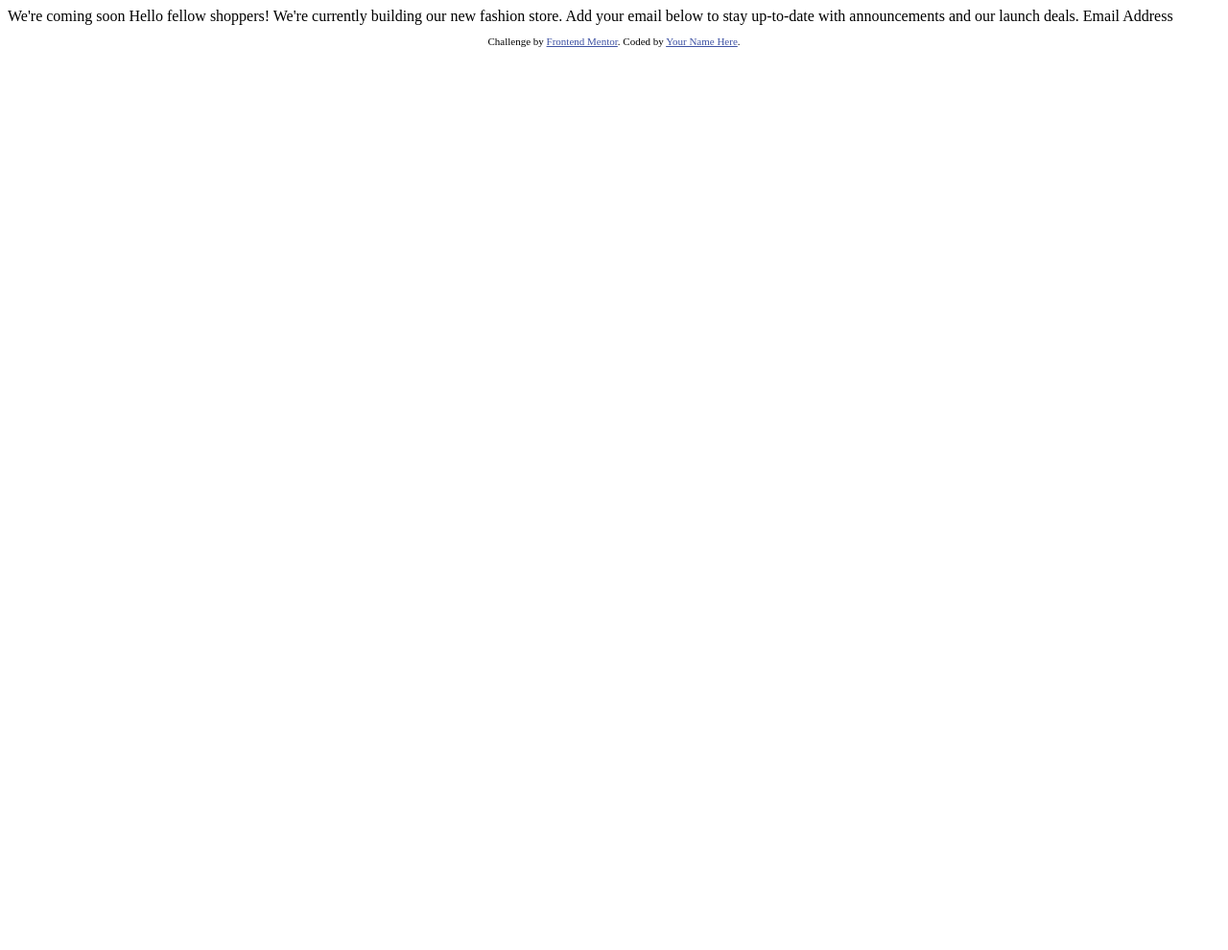
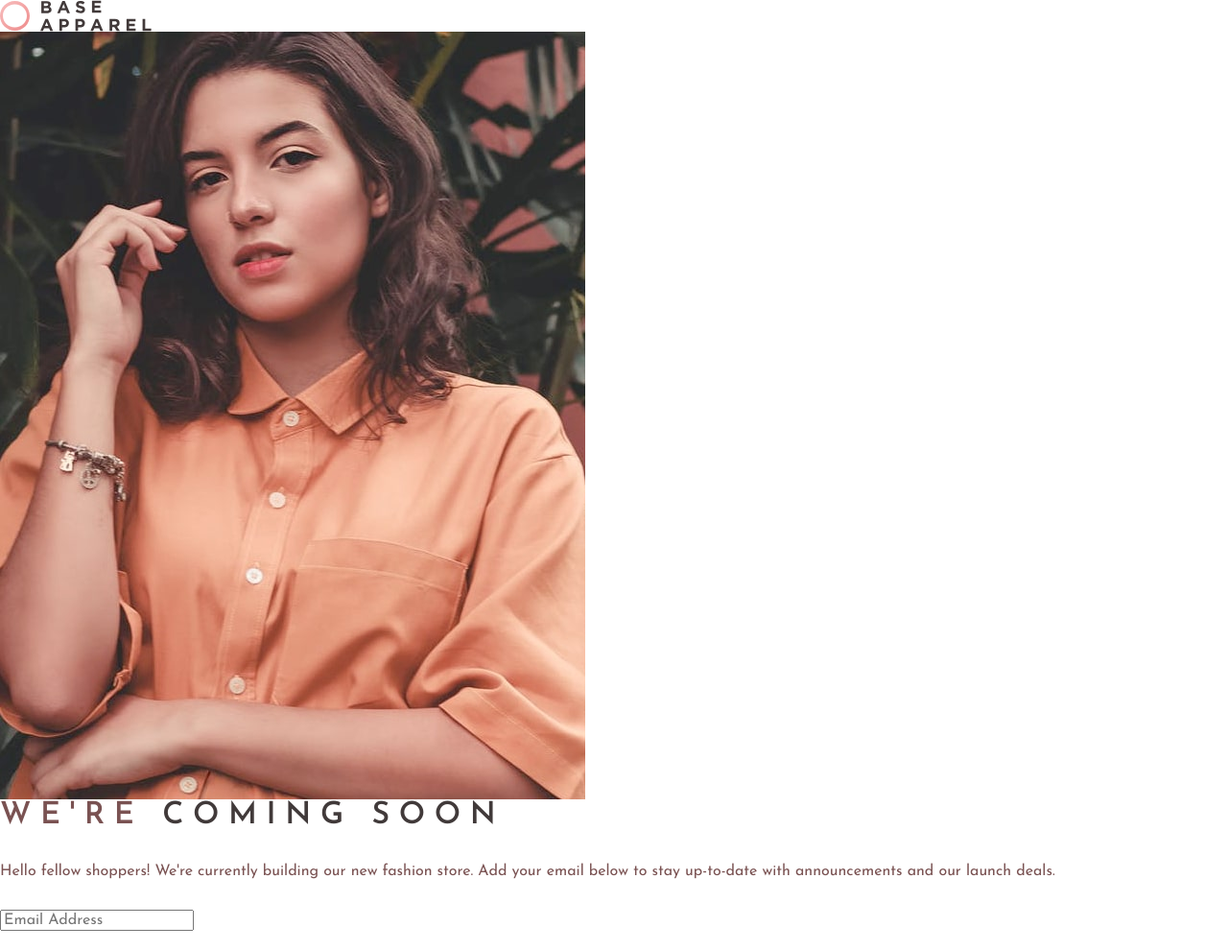
Before and after one commit to Islandstone89/base-apparal-coming-sson-page-mysoluton, a plain HTML site: page index.html in a window 1280 px wide. Shown: the whole page at 96% size. Before the commit the page ends 800 px from the top, so only its background shows below. Drawn offline with Linux system fonts and the light colour scheme.

Commit message:
* Added fonts * Set up Custom Properties

```diff
--- a/index.html
+++ b/index.html
@@ -2,32 +2,38 @@
 <html lang="en">
 <head>
   <meta charset="UTF-8">
-  <meta name="viewport" content="width=device-width, initial-scale=1.0"> <!-- displays site properly based on user's device -->
+  <meta name="viewport" content="width=device-width, initial-scale=1.0">
 
   <link rel="icon" type="image/png" sizes="32x32" href="./images/favicon-32x32.png">
-
+  <link rel="stylesheet" href="style.css">
   <title>Frontend Mentor | Base Apparel coming soon page</title>
-
-  <!-- Feel free to remove these styles or customise in your own stylesheet 👍 -->
-  <style>
-    .attribution { font-size: 11px; text-align: center; }
-    .attribution a { color: hsl(228, 45%, 44%); }
-  </style>
 </head>
 <body>
+  <header class="header">
+    <img src="images/logo.svg" alt="">
+  </header><!-- end header -->
 
-  We're coming soon
+  <main class="main">
 
-  Hello fellow shoppers! We're currently building our new fashion store.
-  Add your email below to stay up-to-date with announcements and our launch deals.
+    <div class="image">
+      <picture class="picture">
+        <source srcset="/images/hero-desktop.jpg" media="(min-width: 50rem)" class="hero-image-desktop">
+        <img src="images/hero-mobile.jpg" alt="A woman wearing an orange shirt" class="hero-image-mobile">
+      </picture><!-- end picture -->
+    </div><!-- end image -->
 
-  Email Address
+    <div class="text flow">
+      <h1 class="main-heading">We're <span class="accent">coming soon</span></h1>
+      <p class="main-paragraph">Hello fellow shoppers! We're currently building our new fashion store. Add your email below to stay up-to-date with announcements and our launch deals.</p>
 
-  <footer>
-    <p class="attribution">
-      Challenge by <a href="https://www.frontendmentor.io?ref=challenge" target="_blank">Frontend Mentor</a>.
-      Coded by <a href="#">Your Name Here</a>.
-    </p>
-  </footer>
+      <form class="form">
+        <div class="input-wrapper">
+          <input type="email" name="email" id="email" placeholder="Email Address">
+          <img src="images/icon-arrow.svg" alt="" class="icon-arrow">
+        </div><!-- end input-wrapper -->
+      </form><!-- end form -->
+    </div><!-- end text -->
+
+  </main><!-- end main -->
 </body>
 </html>
--- /dev/null
+++ b/style.css
@@ -0,0 +1,148 @@
+
+/* CSS RESET */
+
+/* Box sizing rules */
+*,
+*::before,
+*::after {
+  box-sizing: border-box;
+}
+
+/* Prevent font size inflation */
+html {
+  -moz-text-size-adjust: none;
+  -webkit-text-size-adjust: none;
+  text-size-adjust: none;
+}
+
+/* Remove default margin in favour of better control in authored CSS */
+body, h1, h2, h3, h4, p,
+figure, blockquote, dl, dd {
+  margin: 0;
+}
+
+/* Remove list styles on ul, ol elements */
+ul,
+ol {
+  list-style: none;
+}
+
+
+/* Set shorter line heights on headings and interactive elements */
+h1, h2, h3, h4,
+button, input, label {
+  line-height: 1.1;
+}
+
+/* Balance text wrapping on headings */
+h1, h2,
+h3, h4 {
+  text-wrap: balance;
+}
+
+/* Avoid orphans on paragraphs */
+p {
+    text-wrap: pretty;
+}
+
+
+a {
+  color: currentColor;
+}
+
+/* Make images easier to work with */
+img,
+picture {
+  max-width: 100%;
+  display: block;
+}
+
+/* Inherit fonts for inputs and buttons */
+input, button,
+textarea, select {
+  font: inherit;
+}
+
+/* Make sure textareas without a rows attribute are not tiny */
+textarea:not([rows]) {
+  min-height: 10em;
+}
+
+/* Anything that has been anchored to should have extra scroll margin */
+:target {
+  scroll-margin-block: 5ex;
+}
+
+/* FONTS */
+
+@font-face {
+  font-family: 'Josefin Sans';
+  src: url(assets/fonts/JosefinSans-Light.woff2) format("woff2");
+  font-weight: 300;
+}
+
+@font-face {
+  font-family: 'Josefin Sans';
+  src: url(assets/fonts/JosefinSans-Regular.woff2) format("woff2");
+  font-weight: 400;
+}
+
+@font-face {
+  font-family: 'Josefin Sans';
+  src: url(assets/fonts/JosefinSans-SemiBold.woff2) format("woff2");
+  font-weight: 600;
+}
+
+/* CUSTOM PROPERTIES */
+
+:root {
+  /* COLORS */
+
+  /* Primary */
+  --clr-desaturated-red: hsl(0, 36%, 70%);
+  --clr-desaturated-red-darker: hsl(from var(--clr-desaturated-red) h 20% 40%);
+  --clr-soft-red: hsl(0, 93%, 68%);
+
+  /* Neutral */
+  --clr-dark-grayish-red: hsl(0, 6%, 24%);
+
+  /* Gradients */
+  --clr-white: hsl(0, 0%, 100%);
+  --clr-saturated-white: hsl(0, 100%, 98%);
+  --clr-pink-100: hsl(0, 80%, 86%);
+  --clr-pink-200: hsl(0, 74%, 74%);
+
+  /* TYPOGRAPHY */
+
+  --ff-josefin-sans: 'Josefin Sans', sans-serif;
+  --fw-300: 300;
+  --fw-400: 400;
+  --fw-600: 600;
+}
+
+/* UTILITIES */
+
+.flow {
+  --flow-space: 2em;
+}
+
+.flow > * + * {
+  margin-block-start: var(--flow-space, 1em);
+}
+
+/* GENERAL STYLING */
+
+body {
+  font-family: var(--ff-josefin-sans);
+  color: var(--clr-desaturated-red-darker);
+}
+
+.main-heading {
+  text-transform: uppercase;
+  font-weight: var(--fw-600);
+  letter-spacing: .3em;
+
+  .accent {
+    color: var(--clr-dark-grayish-red)
+  }
+}
```
Also changed, not shown: assets/fonts/JosefinSans-Light.woff2 (added), assets/fonts/JosefinSans-Regular.woff2 (added), assets/fonts/JosefinSans-SemiBold.woff2 (added).
